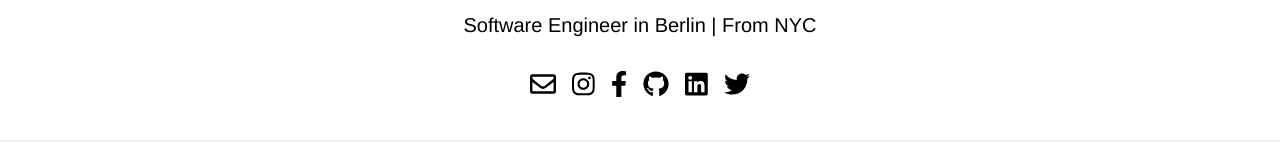
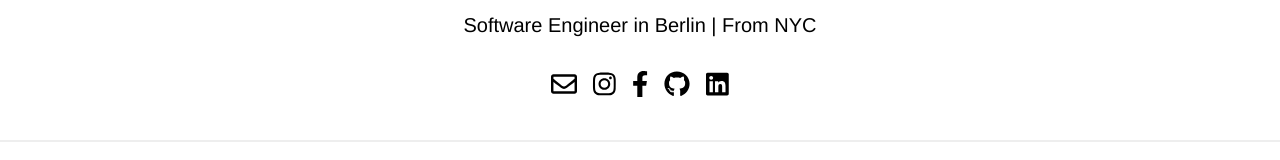
Before and after one commit to jgl2832/jake-web, a React (Create React App) app: page /talks in a window 1280 px wide. Shown: the part 144-304 px from the top of the page. Built offline with nearby package versions, Linux system fonts and the light colour scheme.

Commit message:
Remove twitter

```diff
--- a/src/components/SocialLinks.jsx
+++ b/src/components/SocialLinks.jsx
@@ -1,5 +1,5 @@
 import React from 'react';
-import { faFacebookF, faTwitter, faLinkedin, faGithub, faInstagram } from '@fortawesome/free-brands-svg-icons'
+import { faFacebookF, faLinkedin, faGithub, faInstagram } from '@fortawesome/free-brands-svg-icons'
 import { faEnvelope } from '@fortawesome/free-regular-svg-icons'
 import { FontAwesomeIcon } from '@fortawesome/react-fontawesome'
 
@@ -16,7 +16,6 @@
   SocialLink({ link: "https://www.facebook.com/jgl2832", icon: faFacebookF }),
   SocialLink({ link: "https://github.com/jgl2832", icon: faGithub }),
   SocialLink({ link: "https://www.linkedin.com/profile/view?id=61732651", icon: faLinkedin }),
-  SocialLink({ link: "https://twitter.com/theDJ", icon: faTwitter }),
 ];
 
 export default function SocialLinks() {
```
Also changed, not shown: 1 other file (tests, documents, lock files or other folders).
